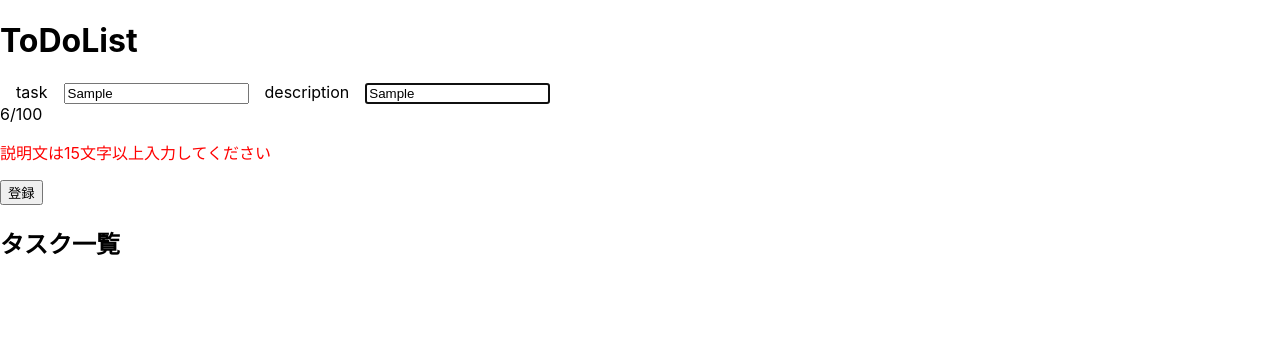
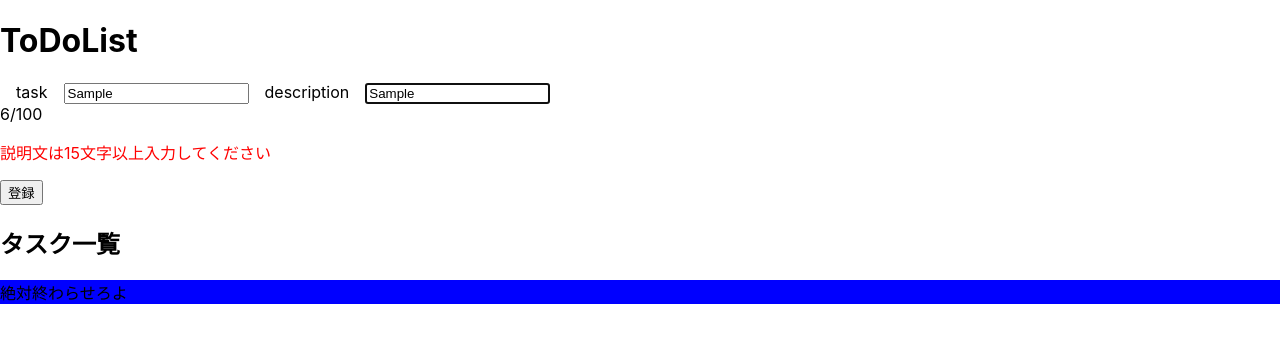
Before and after one commit to Peipay1030/HelloReact, a React app: page / in a window 1280 px wide. Both pictures are taken after typing "Sample", "Sample" into the empty fields and a click on the button "登録". Shown: the top 342 px of the page. Built offline with nearby package versions, Linux system fonts and the light colour scheme.

Commit message:
Toast途中経過

```diff
--- /dev/null
+++ b/src/Child.tsx
@@ -0,0 +1,13 @@
+import { useToast } from "./useToast";
+
+export const Child = () => {
+  const showToast = useToast();
+  return (
+    <button
+      type="submit"
+      onClick={() => showToast({ text: "絶対終わらせろよ" })}
+    >
+      登録
+    </button>
+  );
+};
--- a/src/taskSubmit.tsx
+++ b/src/taskSubmit.tsx
@@ -3,6 +3,8 @@ import { useForm, useWatch } from "react-hook-form";
 import { zodResolver } from "@hookform/resolvers/zod";
 import { formschema, Form, Todo } from "./schema";
 import { v4 as uuidv4 } from "uuid";
+import { Child } from "./Child";
+import { ToastProvider } from "./useToast";
 
 ///onSubmit関数を引数に持つ関数
 export const TaskSubmit = ({
@@ -45,6 +47,7 @@ export const TaskSubmit = ({
 
   ///&&(AND) 左が真なら右を評価
   return (
+    <ToastProvider>
       <form onSubmit={handleSubmit(submit)}>
         <label>task</label>
         <input {...register("task")} placeholder="タスクを入力してください" />
@@ -58,7 +61,8 @@ export const TaskSubmit = ({
         {errors.description && (
           <ErrorMessage message={errors.description?.message} />
         )}
-      <button type="submit">登録</button>
+        <Child />
       </form>
+    </ToastProvider>
   );
 };
--- /dev/null
+++ b/src/useToast.tsx
@@ -0,0 +1,55 @@
+import React, { useState, createContext, useContext, ReactNode } from "react";
+import { createPortal } from "react-dom";
+import styled from "styled-components";
+
+type ToastTypes = "normal" | "error";
+
+const ToastContext = createContext(
+  ({}: { text: string; type?: ToastTypes }) => {}
+);
+ToastContext.displayName = "ToastContext";
+
+// useToastを使って深い階層のコンポーネントでもトーストを使えるようにする
+export const useToast = () => {
+  return useContext(ToastContext);
+};
+
+type Props = {
+  children?: React.ReactNode;
+};
+
+// 大元のコンポーネントを囲うためのProvider。トーストの実態もここに入れておく
+export const ToastProvider: React.FC<Props> = ({ children }) => {
+  const [showable, setShowable] = useState(false);
+  const [toastText, setToastText] = useState("");
+  const [toastType, setToastType] = useState<ToastTypes>("normal");
+
+  const showToast = ({
+    text,
+    type = "normal",
+  }: {
+    text: string;
+    type?: ToastTypes;
+  }) => {
+    setToastText(text);
+    setToastType(type);
+    setShowable(true);
+  };
+
+  return (
+    <ToastContext.Provider value={showToast}>
+      {children}
+      {createPortal(
+        <Toast visible={showable} toastType={toastType}>
+          {toastText}
+        </Toast>,
+        document.body
+      )}
+    </ToastContext.Provider>
+  );
+};
+
+const Toast = styled.div<{ visible: boolean; toastType: ToastTypes }>`
+  display: ${(p) => (p.visible ? "block" : "none")};
+  background-color: ${(p) => (p.toastType === "normal" ? "blue" : "red")};
+`;
```
Lines whose indentation alone changed are shown as unchanged.
